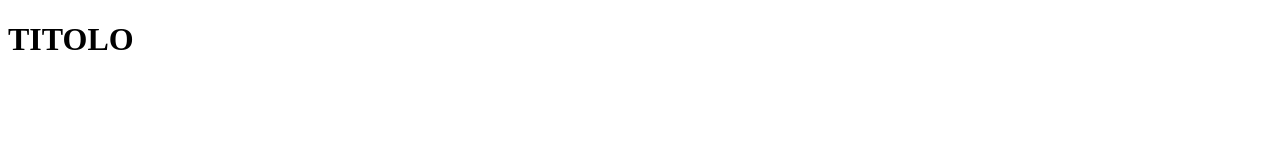
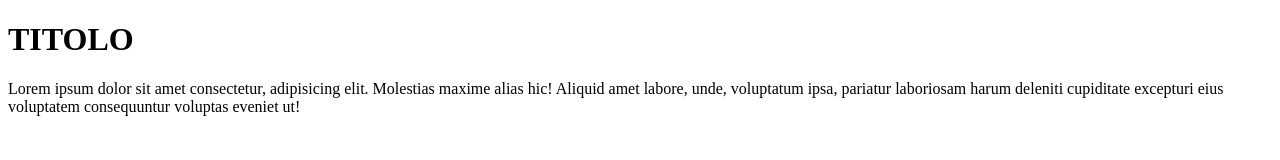
Before and after one commit to giannicolasperanza/eserciziogit, a plain HTML site: page index.html in a window 1280 px wide. Drawn offline with Linux system fonts and the light colour scheme.

Commit message:
aggiunto paragrafo

```diff
--- a/index.html
+++ b/index.html
@@ -9,6 +9,7 @@
     <header>
 <h1>TITOLO</h1>
 
+        <p>Lorem ipsum dolor sit amet consectetur, adipisicing elit. Molestias maxime alias hic! Aliquid amet labore, unde, voluptatum ipsa, pariatur laboriosam harum deleniti cupiditate excepturi eius voluptatem consequuntur voluptas eveniet ut!</p>
     </header>
 </body>
 </html>
```
